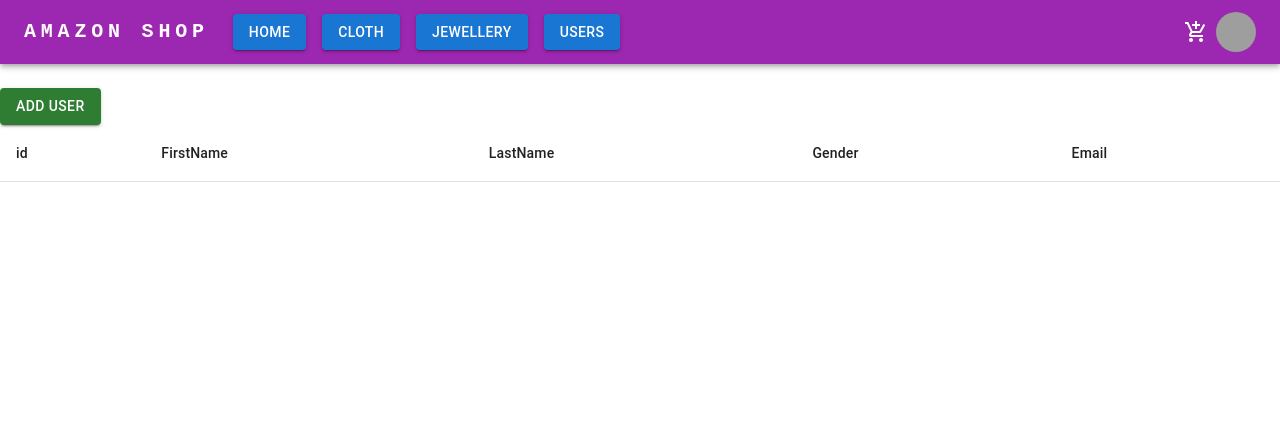
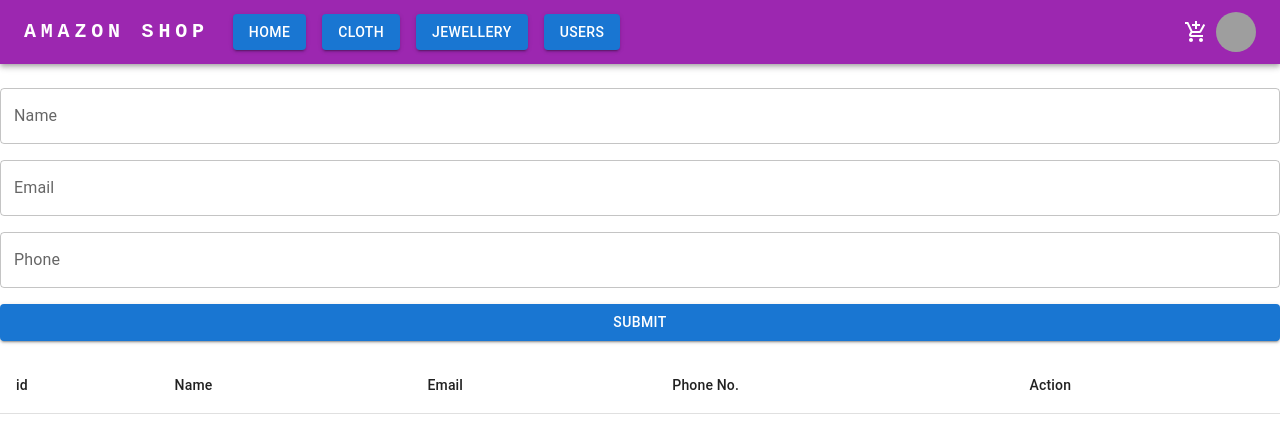
Before and after one commit to arshad47878/reactdemo, a React (Create React App) app: page /users in a window 1280 px wide. Both pictures are taken after a click on the button "ADD USER". Shown: the top 428 px of the page. Built offline with nearby package versions, Linux system fonts and the light colour scheme; grey boxes are pictures that could not be loaded.

Commit message:
Create ,read , Edit and Delete done

```diff
--- a/src/Component/UserList.jsx
+++ b/src/Component/UserList.jsx
@@ -1,29 +1,170 @@
-import { Button, Table, TableCell, TableHead, TableRow } from '@mui/material'
-import React, { useState } from 'react'
+import {
+  Button,
+  Table,
+  TableBody,
+  TableCell,
+  TableHead,
+  TableRow,
+  TextField,
+} from "@mui/material";
+import { Stack } from "@mui/system";
+import React, { useState } from "react";
 
 const UserList = () => {
-  const [show, setShow] = useState(false);
+  // const [show, setShow] = useState(false);
+  const [showFrm, setShowFrm] = useState(false);
+  const [editIdData, setEditIdData] = useState({});
 
-  function AddUser(){
+  const [tableData, setTableData] = useState([]);
 
+  function AddUser() {
+    const [formData, setFormData] = useState({
+      name: "",
+      email: "",
+      phone: "",
+    });
+
+    function handleNameChange(e) {
+      setFormData({ ...formData, name: e.target.value });
+      // console.log(e.target.value);
+    }
+
+    function handleEmailChange(e) {
+      setFormData({ ...formData, email: e.target.value });
+      // console.log(e.target.value);
+    }
+
+    function handlePhoneChange(e) {
+      setFormData({ ...formData, phone: e.target.value });
+      // console.log(e.target.value);
+    }
+
+    function handleformSubmit(e) {
+      // e.preventDefault();
+      // setFormData({...formData, phone:e.target.value})
+      // setFormData((prev) => [...prev, formData])
+      setFormData(formData);
+      console.log("formData", formData);
+      setTableData([
+        ...tableData,
+        { ...formData, id: Math.floor(Math.random() * 100) },
+      ]);
+      console.log("tableData", tableData);
     }
     return (
-    <>
-    <Button variant="contained" color="success" onClick={()=>AddUser()}>ADD USER</Button>
+      <Stack spacing={2}>
+        <TextField
+          label="Name"
+          onChange={handleNameChange}
+          value={editIdData.id ? editIdData.name : formData.name}
+        />
+        <TextField
+          label="Email"
+          onChange={handleEmailChange}
+          value={editIdData.id ? editIdData.email : formData.email}
+        />
+        <TextField
+          label="Phone"
+          onChange={handlePhoneChange}
+          value={editIdData.id ? editIdData.phone : formData.phone}
+        />
+        {editIdData.id ? (
+          <Button
+            variant="contained"
+            onClick={() => {
+              // handleformSubmit();
+              setShowFrm(() => !showFrm);
+            }}
+            type="submit"
+          >
+            Update
+          </Button>
+        ) : (
+          <Button
+            variant="contained"
+            onClick={() => {
+              handleformSubmit();
+              setShowFrm(() => !showFrm);
+            }}
+            type="submit"
+          >
+            Submit
+          </Button>
+        )}
+      </Stack>
+    );
+  }
 
+  const handleDelete = (id) => {
+    console.log("id", id);
+    const tempTableData = tableData.filter((td) => td.id !== id);
+    console.log(tempTableData);
+    setTableData(tempTableData);
+  };
+
+  const handleEdit = (data) => {
+    setEditIdData(data);
+    setShowFrm(() => !showFrm);
+  };
+  return (
+    <Stack spacing={2} direction="column">
+      {!showFrm && (
+        <Button
+          variant="contained"
+          color="success"
+          onClick={() => setShowFrm(() => !showFrm)}
+        >
+          ADD USER
+        </Button>
+      )}
+      {showFrm && <AddUser />}
       <Table>
         <TableHead>
           <TableRow>
             <TableCell>id</TableCell>
-  <TableCell>FirstName</TableCell>
-  <TableCell>LastName</TableCell>
-  <TableCell>Gender</TableCell>
+            <TableCell>Name</TableCell>
             <TableCell>Email</TableCell>
+            <TableCell>Phone No.</TableCell>
+            <TableCell>Action</TableCell>
           </TableRow>
         </TableHead>
+        <TableBody>
+          {
+            // tableData.length !== 0 &&
+
+            tableData?.map((data, index) => (
+              <TableRow key={index}>
+                <TableCell>{data.id}</TableCell>
+                <TableCell>{data.name}</TableCell>
+                <TableCell>{data.email}</TableCell>
+                <TableCell>{data.phone}</TableCell>
+
+                {data.id !== "" && (
+                  <TableCell>
+                    <Button
+                      sx={{ m: 1 }}
+                      variant="outlined"
+                      onClick={() => {
+                        handleEdit(data);
+                      }}
+                    >
+                      Edit
+                    </Button>
+                    <Button
+                      variant="outlined"
+                      onClick={() => handleDelete(data.id)}
+                    >
+                      Delete
+                    </Button>
+                  </TableCell>
+                )}
+              </TableRow>
+            ))
+          }
+        </TableBody>
       </Table>
-</>
-    )
-}
+    </Stack>
+  );
+};
 
-export default UserList
+export default UserList;
--- a/src/Component/UserManagement/AddUserForm.jsx
+++ b/src/Component/UserManagement/AddUserForm.jsx
@@ -6,11 +6,11 @@
 
   return (
     <>
-    <FormControl>
+    {/* <FormControl>
   <InputLabel htmlFor="my-input">Email address</InputLabel>
   <Input id="my-input" aria-describedby="my-helper-text" />
   <FormHelperText id="my-helper-text">We'll never share your email.</FormHelperText>
-</FormControl>
+</FormControl> */}
     </>
   )
 }
--- a/src/index.js
+++ b/src/index.js
@@ -6,9 +6,9 @@
 
 const root = ReactDOM.createRoot(document.getElementById('root'));
 root.render(
-  <React.StrictMode>
+
     <App />
-  </React.StrictMode>
+
 );
 
 // If you want to start measuring performance in your app, pass a function
```
Lines whose indentation alone changed are shown as unchanged.
